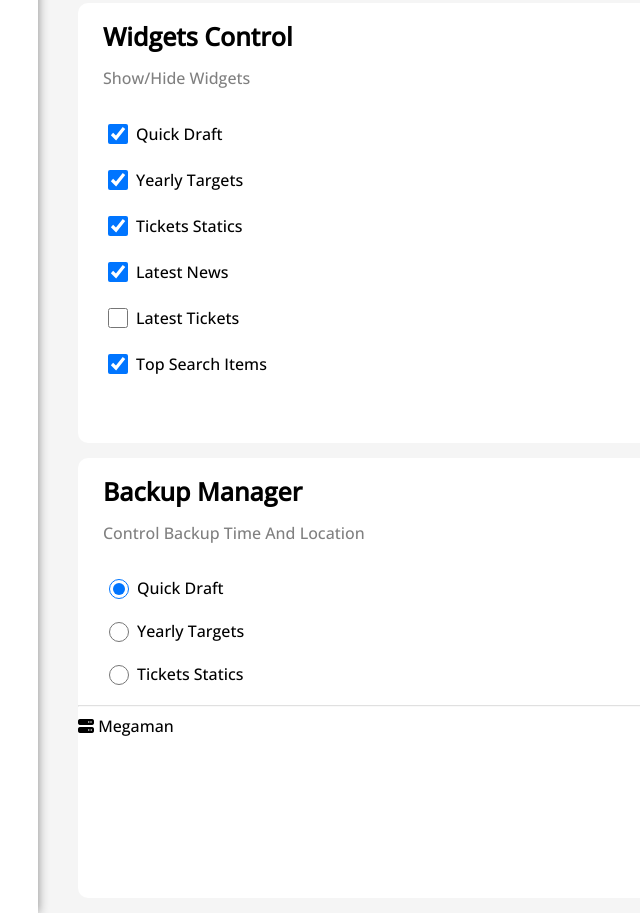
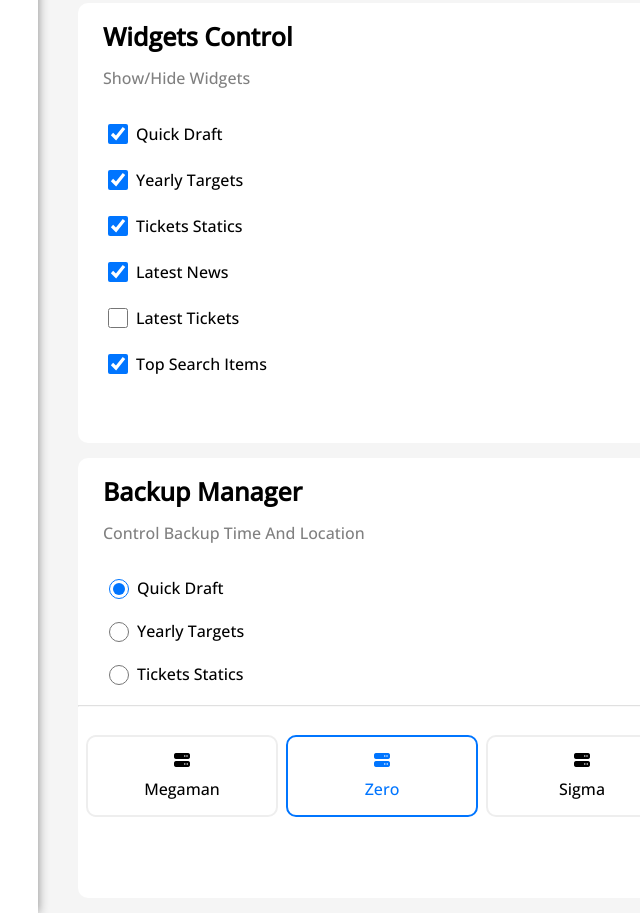
Before and after one commit to karam069/karam-admin, a plain HTML site: page settings.html in a window 1280 px wide. Shown: the part 2018-2931 px from the top of the page, without its empty margins (162-802 px from the left). Drawn offline with nearby package versions, Linux system fonts and the light colour scheme.

Commit message:
finished the settings

```diff
--- a/css/master.css
+++ b/css/master.css
@@ -910,12 +910,33 @@ input:checked + .slider:before {
 /* Start Backup */
 .servers{
   display: flex;
-  flex-direction: column;
-  justify-content: center;
-  align-items: flex-start;
+  align-items: center;
+  text-align: center;
+  padding-top: 20px;
 }
-.servers input{
-  display: none;
+.server{
+  margin-bottom: 15px;
+  display: block;
+  width: 100%;
+  border: 2px solid #eee;
+  position: relative;
+  border-radius: 10px;
+}
+.server label{
+   cursor: pointer;
+   display: block;
+   margin: 15px;
+}
+.servers input[type="radio"]:checked + .server{
+  border: 2px solid var(--blue-color);
+  color: var(--blue-color);
+}
+.servers input[type="radio"]{
+  appearance: none;
+}
+.server i{
+  display: block;
+  margin-bottom: 10px;
 }
 /* End Backup */
 @media screen and (max-width: 600px) {
@@ -982,6 +1003,12 @@ input:checked + .slider:before {
 #last-input{
   width: 250px !important;
 }
+.servers{
+  flex-wrap: wrap;
+}
+.backup{
+  height: 700px;
+}
 }
 /* End Responsive */
 
--- a/settings.html
+++ b/settings.html
@@ -23,7 +23,9 @@
           </a>
         </li>
 
-        <li style="background-color: rgba(136, 136, 136, 0.150)" id="li-side">
+        <li style="background-color: rgba(136, 136, 136, 0.150); @media screen and (max-width: 600px) {
+               background-color: white;
+        }" id="li-side">
           <a href="settings.html">
             <i class="fa-solid fa-gear fa-fw"></i>
             <span>Settings</span>
@@ -262,17 +264,29 @@
 
      <hr>
 
-     <div class="main-backup-cards">
-
      <div class="servers">
       <input type="radio" name="servers" id="server-one" />
-        <div class="server">
+      <div class="server mb-15 rad-10 w-full">
         <label for="server-one">
           <i class="fa-solid fa-server d-block mb-10"></i>
           Megaman
         </label>
       </div>
-
+      <input type="radio" name="servers" id="server-two" checked />
+      <div class="server mb-15 rad-10 w-full">
+        <label for="server-two">
+          <i class="fa-solid fa-server d-block mb-10"></i>
+          Zero
+        </label>
+      </div>
+      <input type="radio" name="servers" id="server-three" />
+      <div class="server mb-15 rad-10 w-full">
+        <label for="server-three">
+          <i class="fa-solid fa-server d-block mb-10"></i>
+          Sigma
+        </label>
+      </div>
+    </div>
   </div>
 
     </div>
```
Also changed, not shown: index.html (+3 -1 lines). Lines whose indentation alone changed are shown as unchanged.
